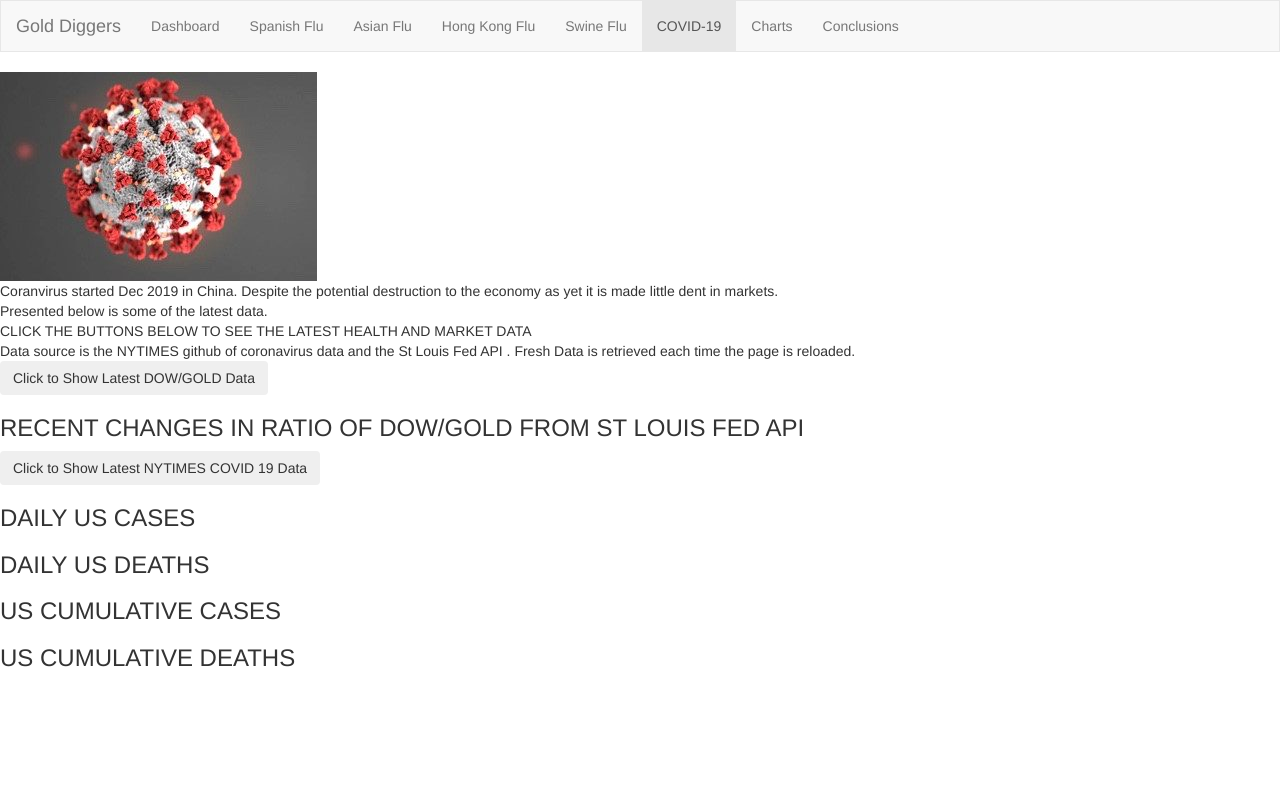
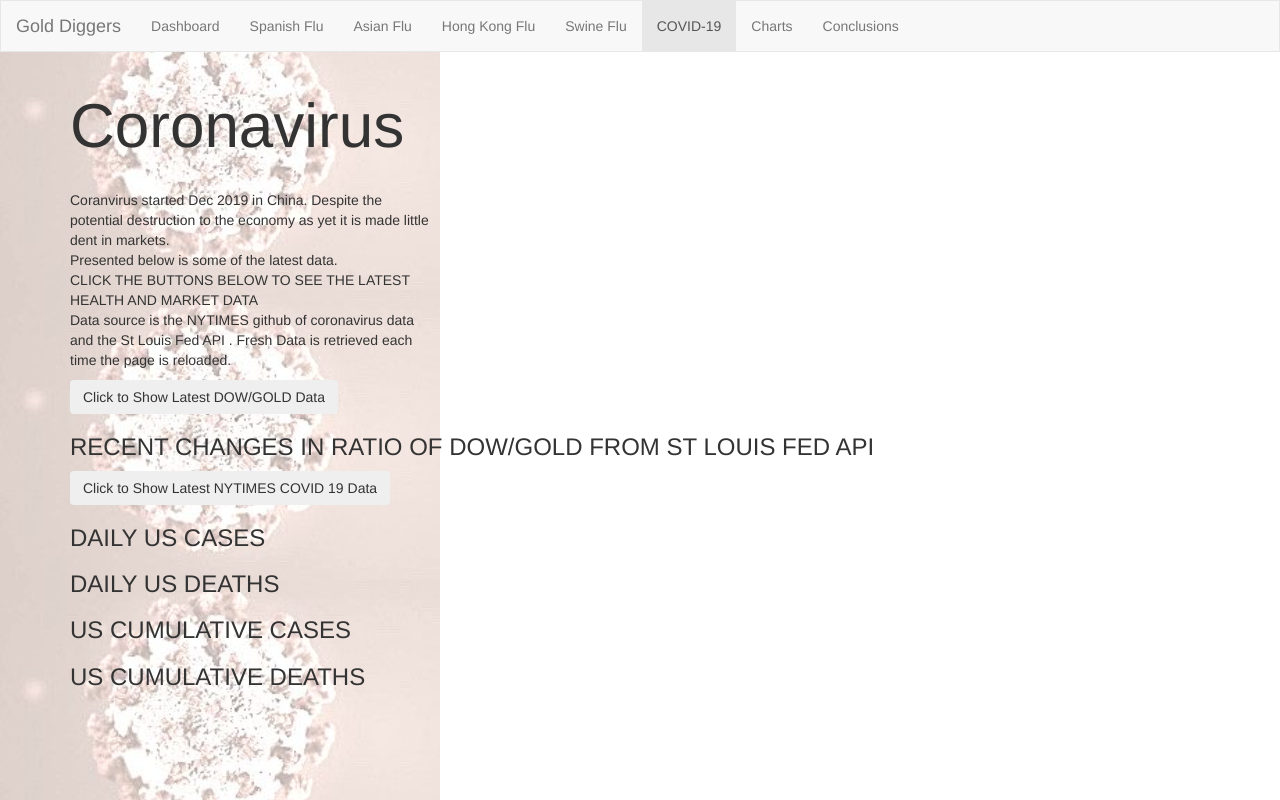
Before and after one commit to pandemicgoldprices/pandemicgoldprices, a Flask app: template templates/coronavirus.html in a window 1280 px wide. Run offline with Flask 2, Linux system fonts and the light colour scheme; the template is opened without the code that fills it, so the values that code supplies are empty; some libraries are stand-ins or nearby versions.

Commit message:
upgraded coronapage

```diff
--- a/templates/coronavirus.html
+++ b/templates/coronavirus.html
@@ -14,6 +14,12 @@
     <script src="https://ajax.googleapis.com/ajax/libs/jquery/3.5.1/jquery.min.js"></script>
     <script src="https://maxcdn.bootstrapcdn.com/bootstrap/3.4.1/js/bootstrap.min.js"></script>
     <style>
+
+  body {
+  background-image: url("{{url_for('static', filename='/imgs/covid.jpg')}}");
+  background-size: 440px;
+  background-repeat: repeat-y;
+}
     /* Remove the navbar's default margin-bottom and rounded borders */
         .navbar {
           margin-bottom: 0;
@@ -60,10 +66,16 @@
 
 
  <br>
+
+<div class="container text-left">
+  <div class="row">
+    <div class="col-sm-4">
+      <h1 style=font-size:62px>Coronavirus </h1>
       <div>
-  <img src="{{url_for('static', filename='/imgs/covid.jpg')}}" alt="CORONAVIRUS">
+        <!-- <img src="{{url_for('static', filename='/imgs/covid.jpg')}}" alt="CORONAVIRUS"> -->
        </div>
- <div>
+       <br>
+       <p>
          Coranvirus started Dec 2019 in China. Despite the potential destruction to the economy as yet it is made little dent in markets.
          <br>
          Presented below is some of the latest data.
@@ -72,11 +84,15 @@
          <BR>
           Data source is the NYTIMES github of coronavirus data and the St Louis Fed API . Fresh Data is retrieved each time the page is reloaded.
           <br>
- </div>
+         </p>
        <div>
         <button id = "myButton" type="button" class="btn btn-secondary" onClick="apiData('myPlot', {{ data }})">Click to Show Latest DOW/GOLD Data</button>
  </div>
+</div>
 
+<div class="container">
+  <div class="row">
+    <div class="col-sm-12">
       <H3> RECENT CHANGES IN RATIO OF DOW/GOLD FROM ST LOUIS FED API </H3>
       <div id ="myPlot"></div>
       <div>
@@ -90,6 +106,15 @@
       <div id="cases"></div>
       <H3> US CUMULATIVE DEATHS</H3>
       <div id="deaths"></div>
+          </div>
+        </div>
+</div>
+  </div>
+</div>
+
+
+
+
 
 
 <!--
```
Also changed, not shown: templates/dashboard.html (+30 -2 lines), static/imgs/covid.jpg. Lines whose indentation alone changed are shown as unchanged.
